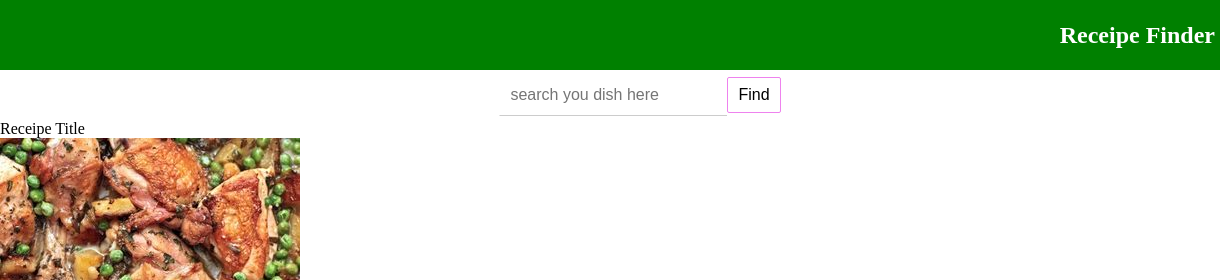
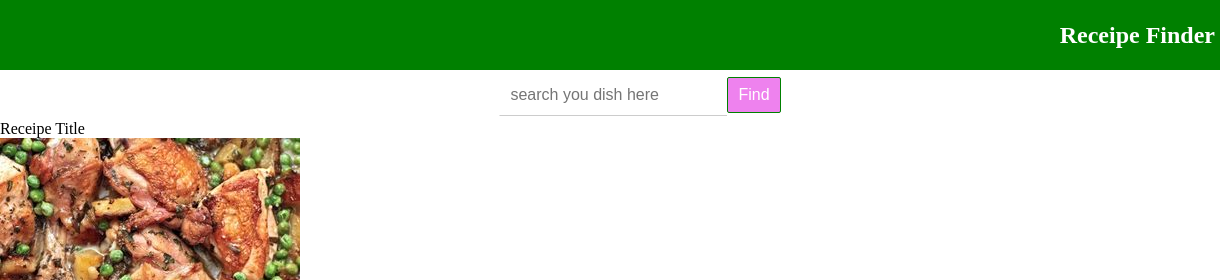
Before and after one commit to ybinilza/phase1-final-pjct, a plain HTML site: page index.html in a window 1280 px wide. In both pictures the pointer is over the button "Find". Shown: the top 280 px of the page, 0-1220 px from the left. Drawn offline with Linux system fonts and the light colour scheme.

Commit message:
CSS structure updates

```diff
--- a/style.css
+++ b/style.css
@@ -73,3 +73,8 @@ header img{
 
 
 }
+.btn:hover {
+    background: violet;
+    border-color: var(--dark-color);
+    color:var(--light-color)
+}
```
